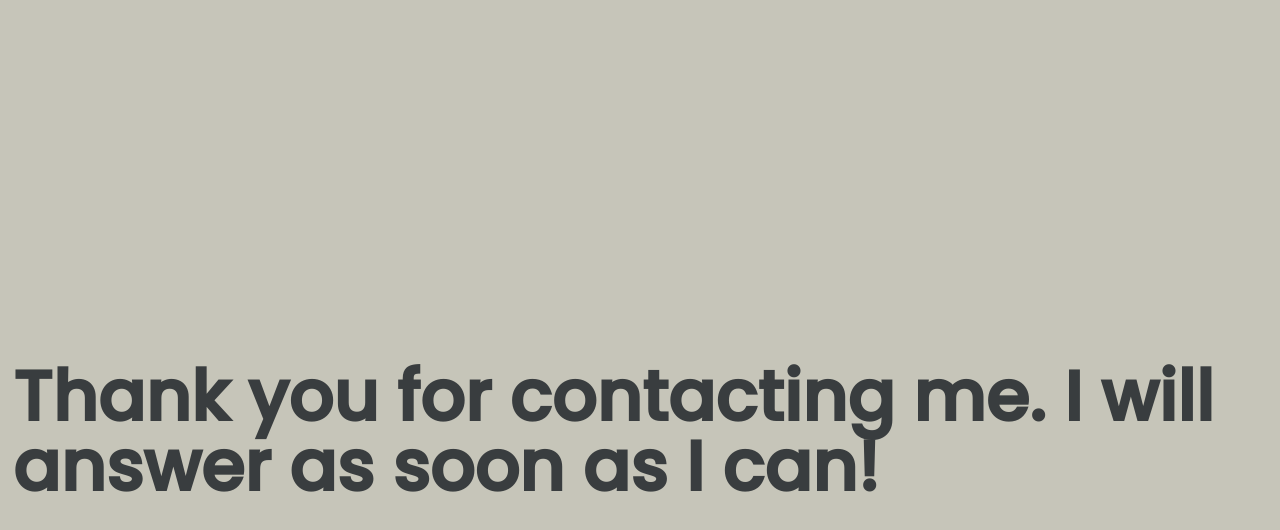
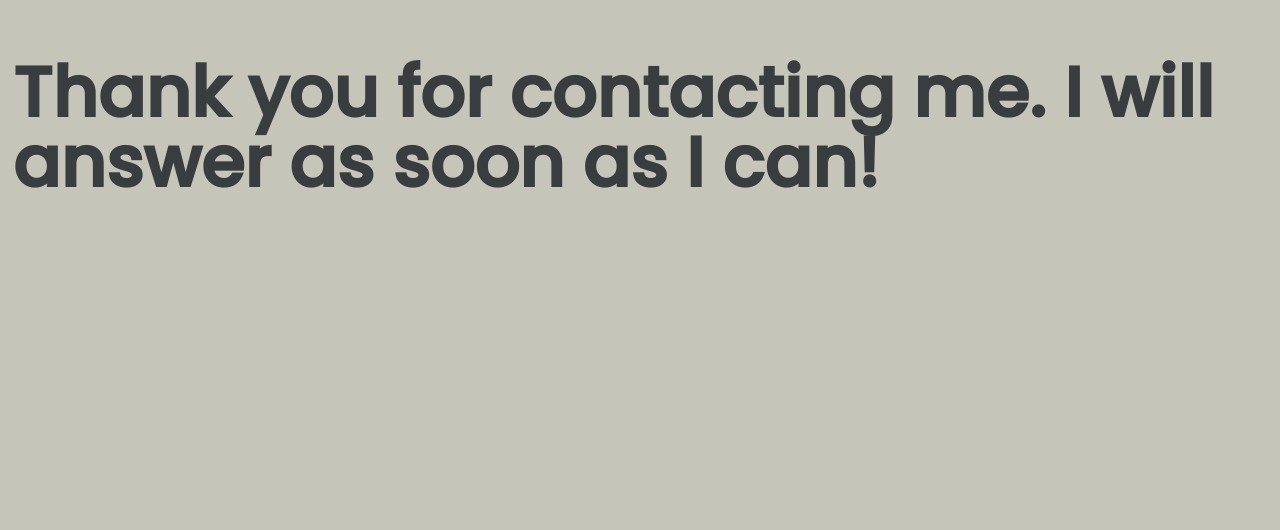
Before and after one commit to philippOkie/project-personal-portfolio, a website built with webpack: page src/success.html in a window 1280 px wide. Shown: the part 272-802 px from the top of the page. Built offline with nearby package versions, Linux system fonts and the light colour scheme.

Commit message:
fix success page

```diff
--- a/src/success.html
+++ b/src/success.html
@@ -6,13 +6,18 @@
     <title>Success</title>
   </head>
   <body>
-    Thank you for contacting me. I will answer as soon as I can!
+    <div>Thank you for contacting me. I will answer as soon as I can!</div>
   </body>
   <style>
+    @import url("https://fonts.googleapis.com/css2?family=Poppins:wght@500&display=swap");
     body {
       display: flex;
       align-items: center;
       justify-content: center;
+
+      width: 100%;
+      height: 100%;
+      font-family: "Poppins", sans-serif;
       background-color: #c6c5b9;
       color: #393d3f;
       font-size: 5em;
```
Also changed, not shown: src/template.html (+5 -1 lines).
